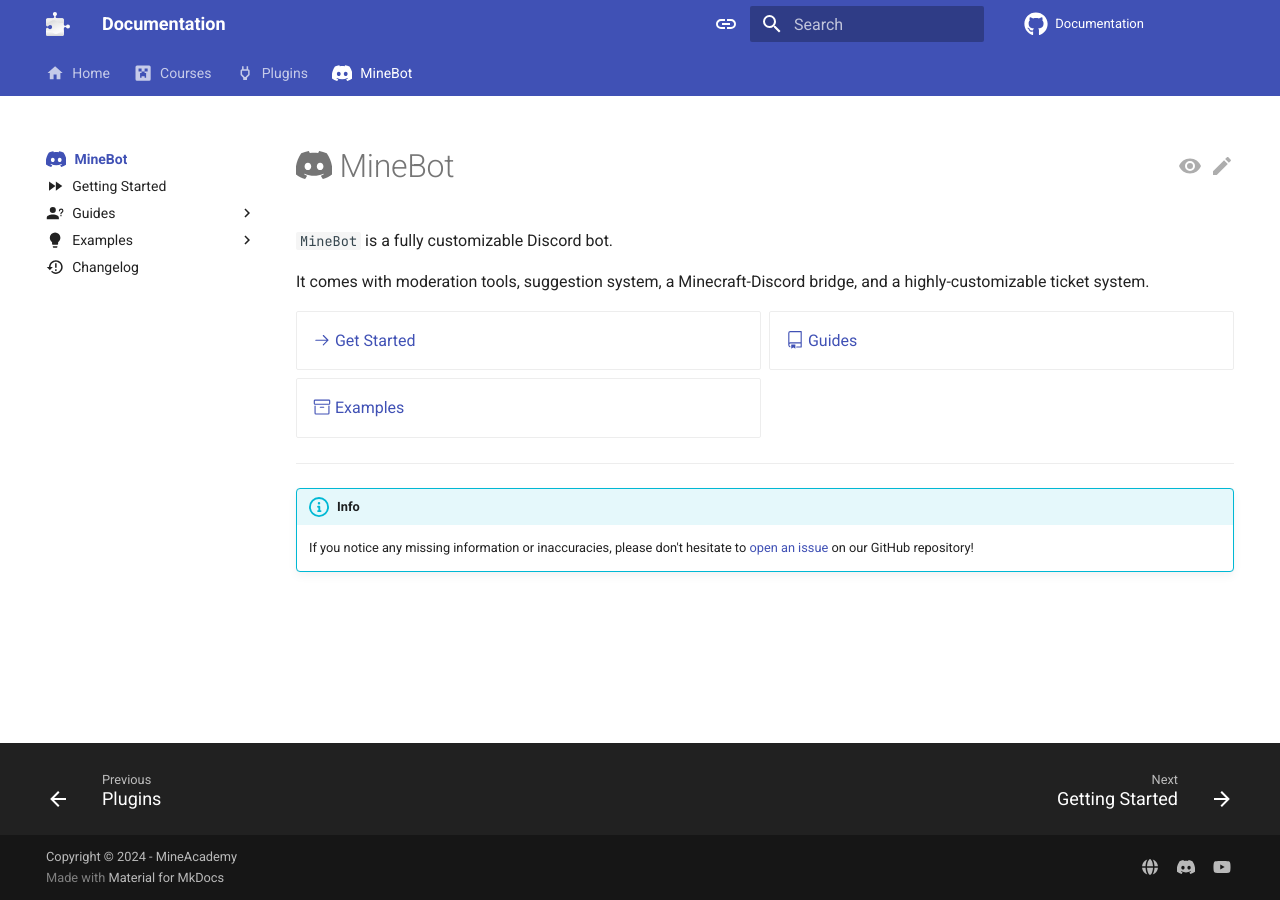
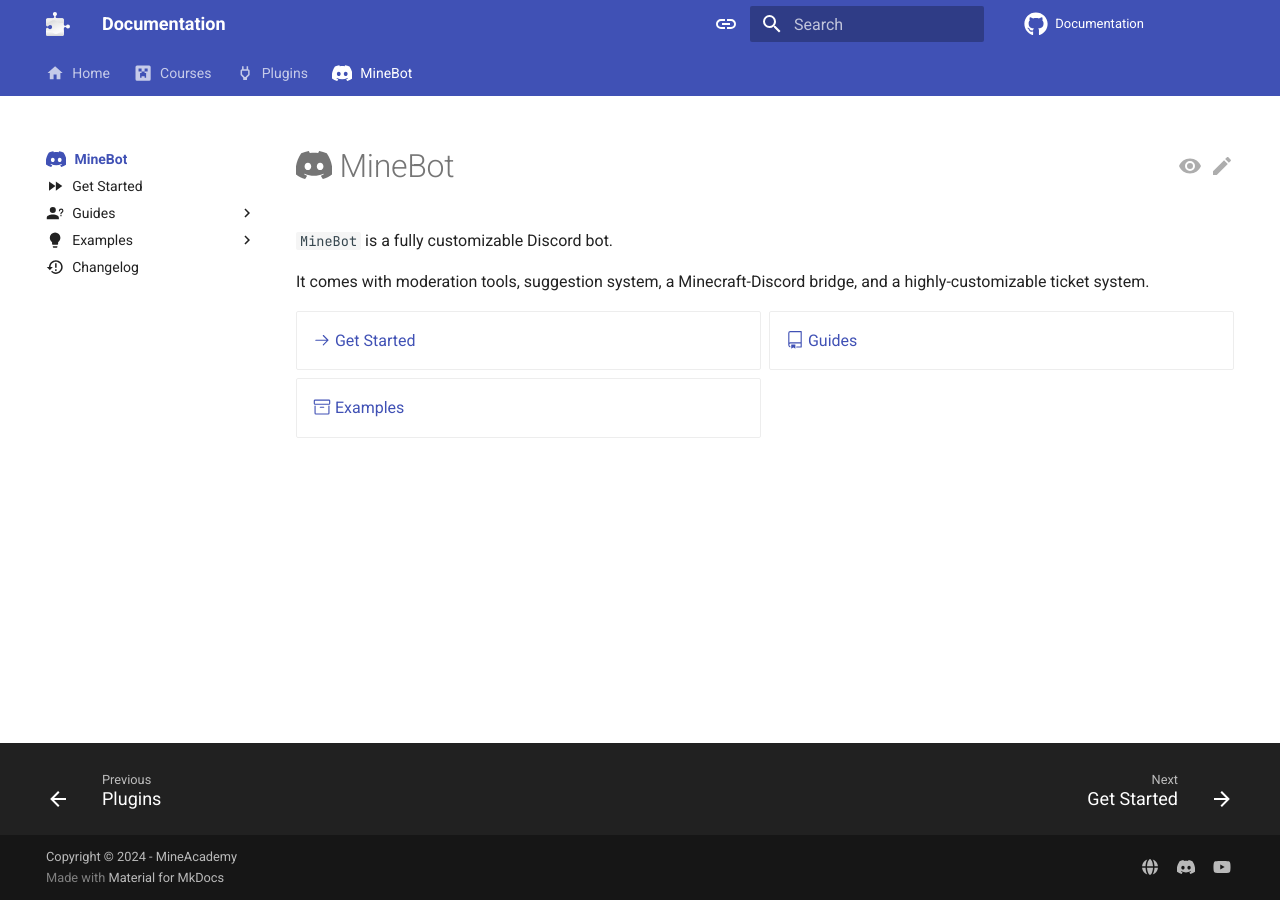
Before and after one commit to kangarko/docs, an MkDocs documentation site: the page built from docs/MineBot/index.md, in a window 1280 px wide. Built offline with MkDocs 1.6.1 and Material for MkDocs 9.7.7, drawn with Linux system fonts in a browser that asks for light colours; plug-ins that fetch from the network failed and are left out; comment, search, counter and statistics services are not loaded.

Commit message:
Get started

```diff
--- a/docs/MineBot/index.md
+++ b/docs/MineBot/index.md
@@ -15,13 +15,8 @@
 
 <div class="grid cards" markdown>
 
-- [:octicons-arrow-right-24: Get Started](./getting_started/index.md)
+- [:octicons-arrow-right-24: Get Started](get_started/index.md)
 - [:octicons-repo-24: Guides](./guides/index.md)
 - [:octicons-archive-24: Examples](./examples/index.md)
 
 </div>
-
----
-
-!!! info
-    If you notice any missing information or inaccuracies, please don't hesitate to [open an issue](https://github.com/kangarko/MineBot/issues/new/choose) on our GitHub repository!
--- a/mkdocs.yml
+++ b/mkdocs.yml
@@ -68,7 +68,7 @@
   - Plugins: Plugins/index.md
   - MineBot:
     - MineBot/index.md
-    - Getting Started: MineBot/getting_started/index.md
+    - Get Started: MineBot/get_started/index.md
     - Guides:
       - MineBot/guides/index.md
       - Installation:
```
Also changed, not shown: docs/MineBot/get_started/index.md (renamed from docs/MineBot/getting_started/index.md, +2 -2 lines).
